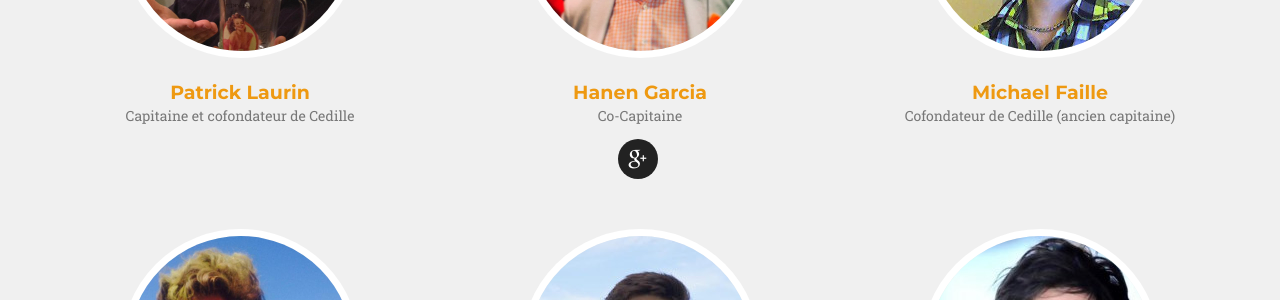
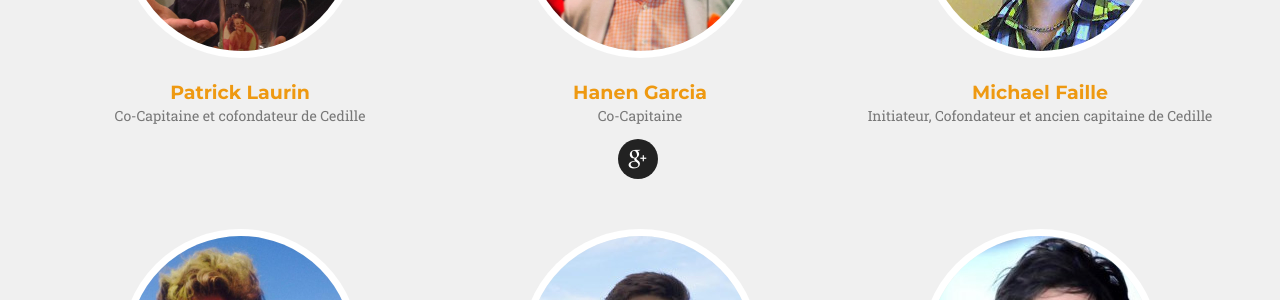
Before and after one commit to ClubCedille/clubcedille.github.io, a Jekyll site: the page built from index.html, in a window 1280 px wide and 900 px high, scrolled down 4183 px. Shown: the part 154-454 px from the top of the window. Built offline with Jekyll 4.4.1, drawn with Linux system fonts in a browser that asks for light colours; some web fonts are replaced.

Commit message:
Modified Michael Faille's details

```diff
--- a/_data/fr/members.yml
+++ b/_data/fr/members.yml
@@ -8,7 +8,7 @@ people:
     name: Patrick Laurin
     email: patrick.laurin.3@ens.etsmtl.ca
     email: mosieurlaurin@gmail.com
-    position: Capitaine et cofondateur de Cedille
+    position: Co-Capitaine et cofondateur de Cedille
     pic: mosieurlaurin
 
   hanen:
@@ -23,7 +23,7 @@ people:
   michael:
     name: Michael Faille
     email: michael.faille.1@ens.etsmtl.ca
-    position: Cofondateur de Cedille (ancien capitaine)
+    position: Initiateur, Cofondateur et ancien capitaine de Cedille
     pic: michael
 
   samuel:
```
